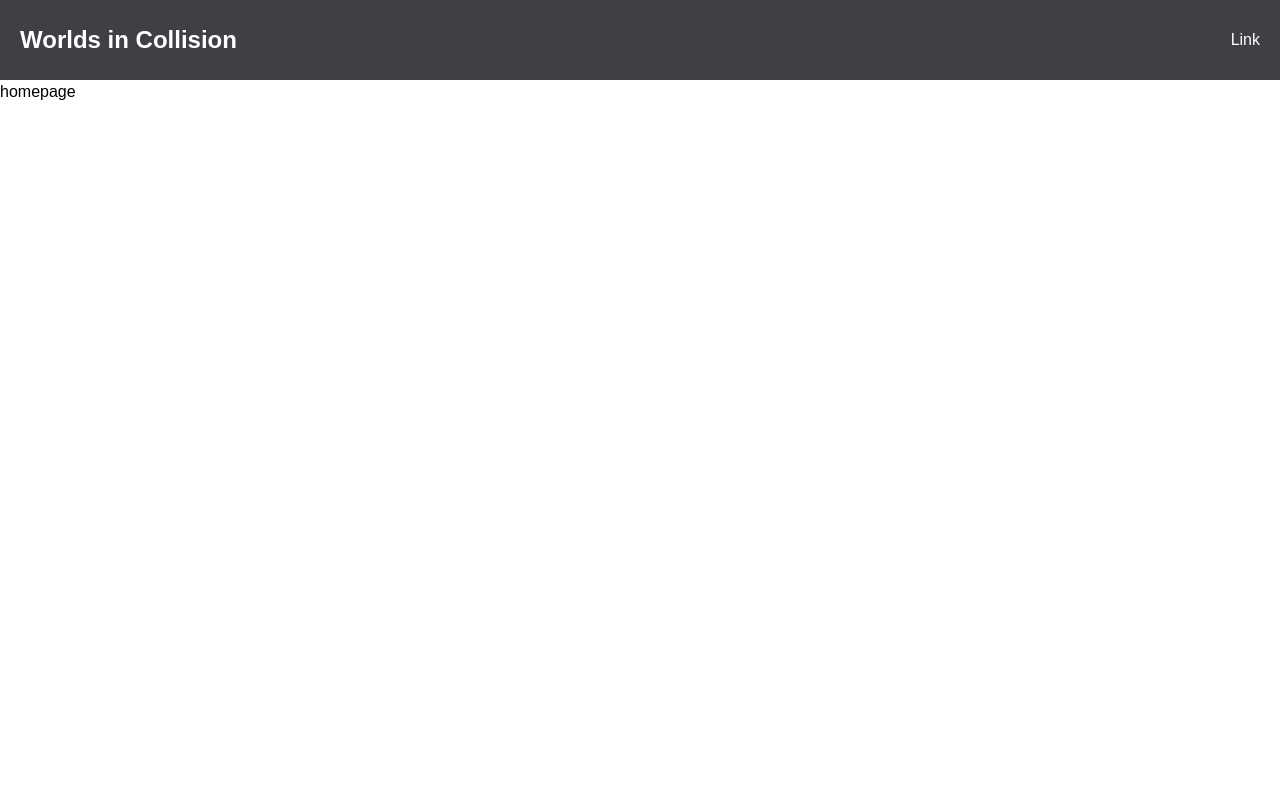
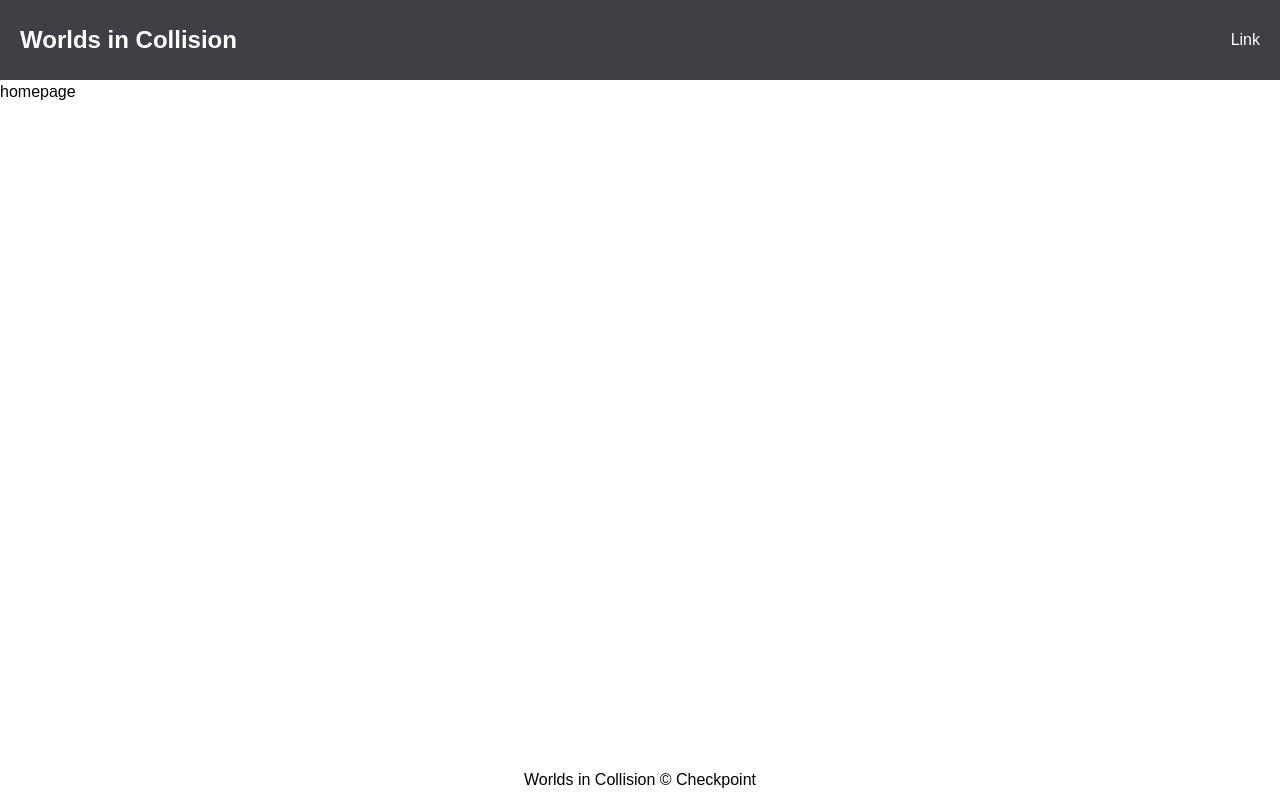
Before and after one commit to correialeo/cp2-front, a Next.js app: page / in a window 1280 px wide. Built offline with nearby package versions, Linux system fonts and the light colour scheme.

Commit message:
feat: add componente footer estilizado

```diff
--- a/src/app/layout.tsx
+++ b/src/app/layout.tsx
@@ -1,3 +1,4 @@
+import Footer from "@/components/Footer/Footer";
 import Header from "@/components/Header/Header";
 import type { Metadata } from "next";
 import "./globals.css";
@@ -17,6 +18,7 @@ export default function RootLayout({
       <body>
         <Header />
         {children}
+        <Footer />
       </body>
     </html>
   );
--- /dev/null
+++ b/src/components/Footer/Footer.tsx
@@ -0,0 +1,7 @@
+export default function Footer() {
+  return (
+    <footer className="w-full h-10 flex items-center justify-center absolute bottom-0">
+      <p>Worlds in Collision &copy; Checkpoint</p>
+    </footer>
+  );
+}
```
